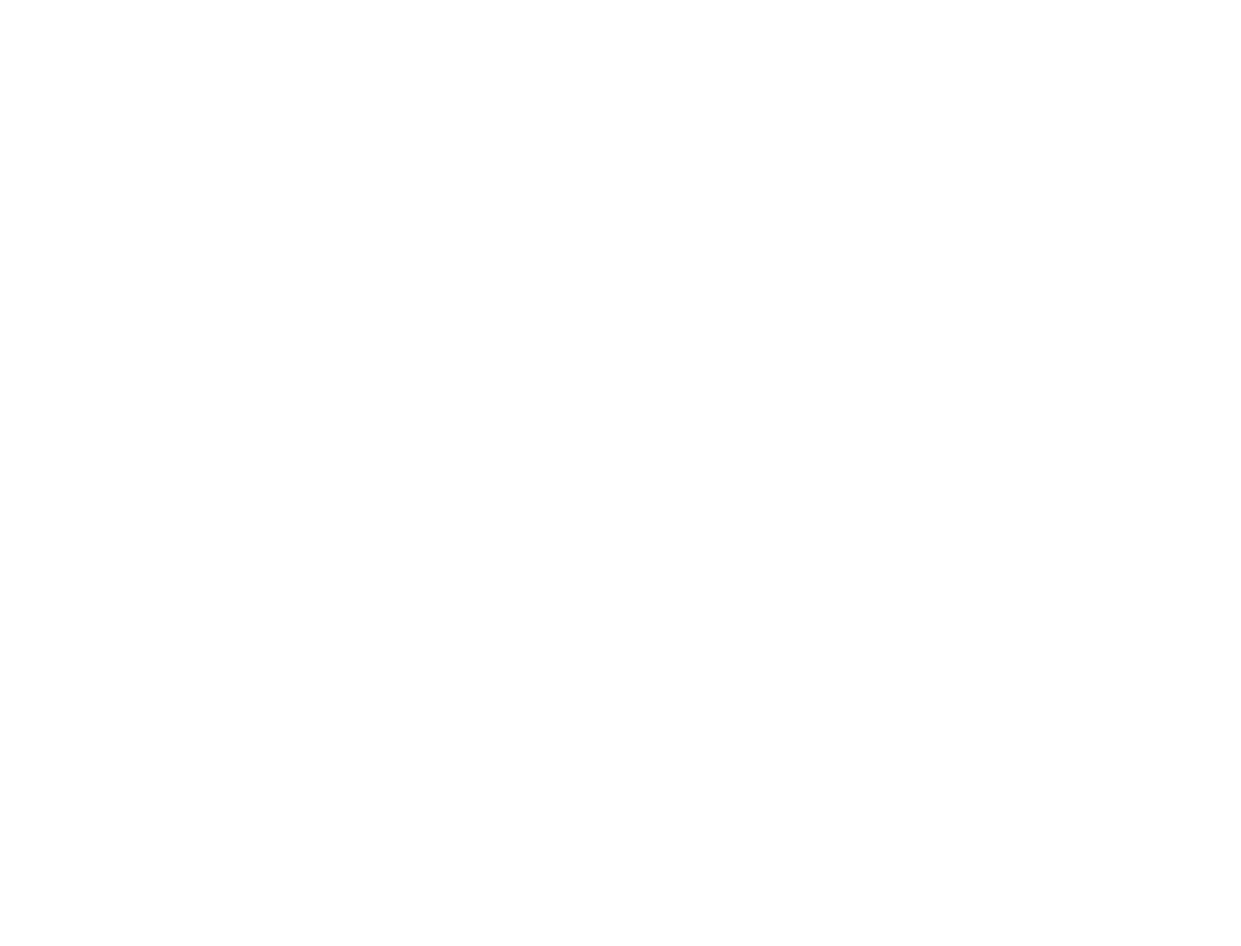
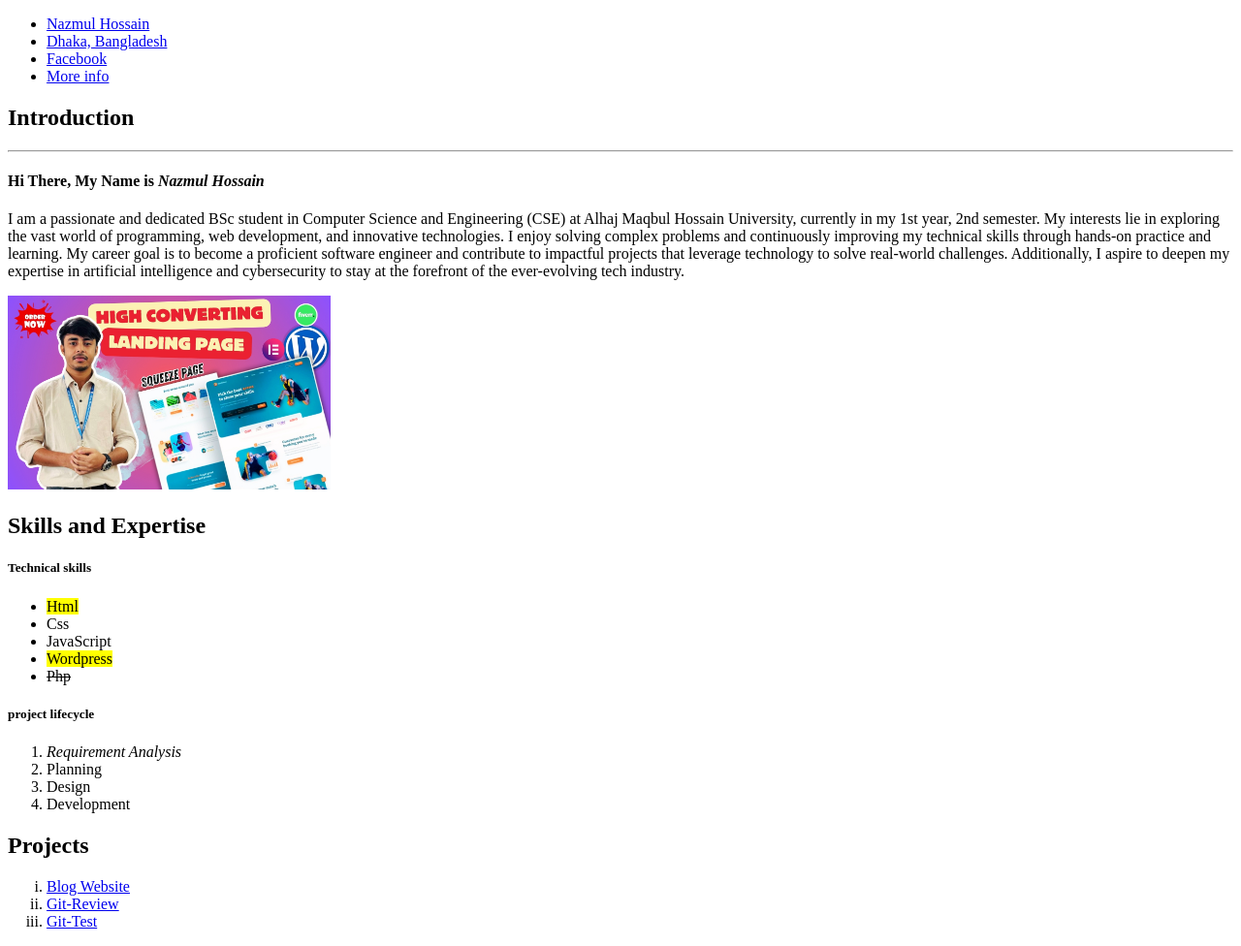
Before and after one commit to anisul-Islam/full-stack-assignment-3-html, a plain HTML site: page index.html in a window 1280 px wide. Shown: the whole page at 97% size. Before the commit the page ends 800 px from the top, so only its background shows below. Drawn offline with Linux system fonts and the light colour scheme.

Commit message:
Portfolio Almost 3 section add Done

```diff
--- a/index.html
+++ b/index.html
@@ -3,9 +3,80 @@
 <head>
     <meta charset="UTF-8">
     <meta name="viewport" content="width=device-width, initial-scale=1.0">
-    <title>Document</title>
+    <title>Portfolio</title>
 </head>
 <body>
+    <!-- Introduction Section -->
+    <section>
+
+        <header>
+            <ul>
+                <li><a href="#">Nazmul Hossain</a></li>
+                <li><a href="#">Dhaka, Bangladesh</a></li>
+                <li><a href="#">Facebook</a></li>
+                <li><a href="#">More info</a></li>
+            </ul>
+        </header>
+
+
+        <h1>Introduction</h1>
+        <hr>
+        <h4>Hi There, My Name is <em>Nazmul Hossain</em></h4>
+        <p>I am a passionate and dedicated BSc student in Computer Science and Engineering (CSE) at Alhaj Maqbul Hossain University, currently in my 1st year, 2nd semester. My interests lie in exploring the vast world of programming, web development, and innovative technologies. I enjoy solving complex problems and continuously improving my technical skills through hands-on practice and learning. My career goal is to become a proficient software engineer and contribute to impactful projects that leverage technology to solve real-world challenges. Additionally, I aspire to deepen my expertise in artificial intelligence and cybersecurity to stay at the forefront of the ever-evolving tech industry.</p>
+        <img src="./image/landing.jpg" alt="Nazmul Hossain" height="200">
+
+    </section>
+<!-- Introduction Section End -->
+
+<!-- Skills and Expertise -->
+<section>
+
+    <h1> Skills and Expertise </h1>
+
+    <div class="Skill">
+        <h5> Technical skills </h5>
+
+        <ul>
+            <li><mark>Html</mark></li>
+            <li>Css</li>
+            <li>JavaScript</li>
+            <li><mark>Wordpress</mark></li>
+            <li><del>Php</del></li>
+        </ul>
+
+    </div>
+
+    <div class="areas-of-expertise">
+
+        <h5><b>project lifecycle</b></h5>
+
+        <ol>
+            <li><i>Requirement Analysis</i></li>
+            <li>Planning</li>
+            <li>Design</li>
+            <li>Development</li>
+        </ol>
+
+    </div>
+
+</section>
+
+<!-- Skills and Expertise End-->
+
+<!-- Projects Section -->
+ <section>
+
+      <h1> Projects </h1>
+    <div class="Projects">
+        <ol type="i">
+            <li><a href="https://github.com/nazmu-l/Blog-ewbsite.git" target="_blank" >Blog Website</a></li>
+            <li><a href="https://github.com/nazmu-l/Blog-ewbsite.git" target="_blank" >Git-Review</a></li>
+            <li><a href="https://github.com/nazmu-l/Blog-ewbsite.git" target="_blank" >Git-Test</a></li>
+        </ol>
+    </div>
+
+ </section>
+ <!-- Projects Section End-->
 
 </body>
 </html>
```
Also changed, not shown: image/landing.jpg (added).
